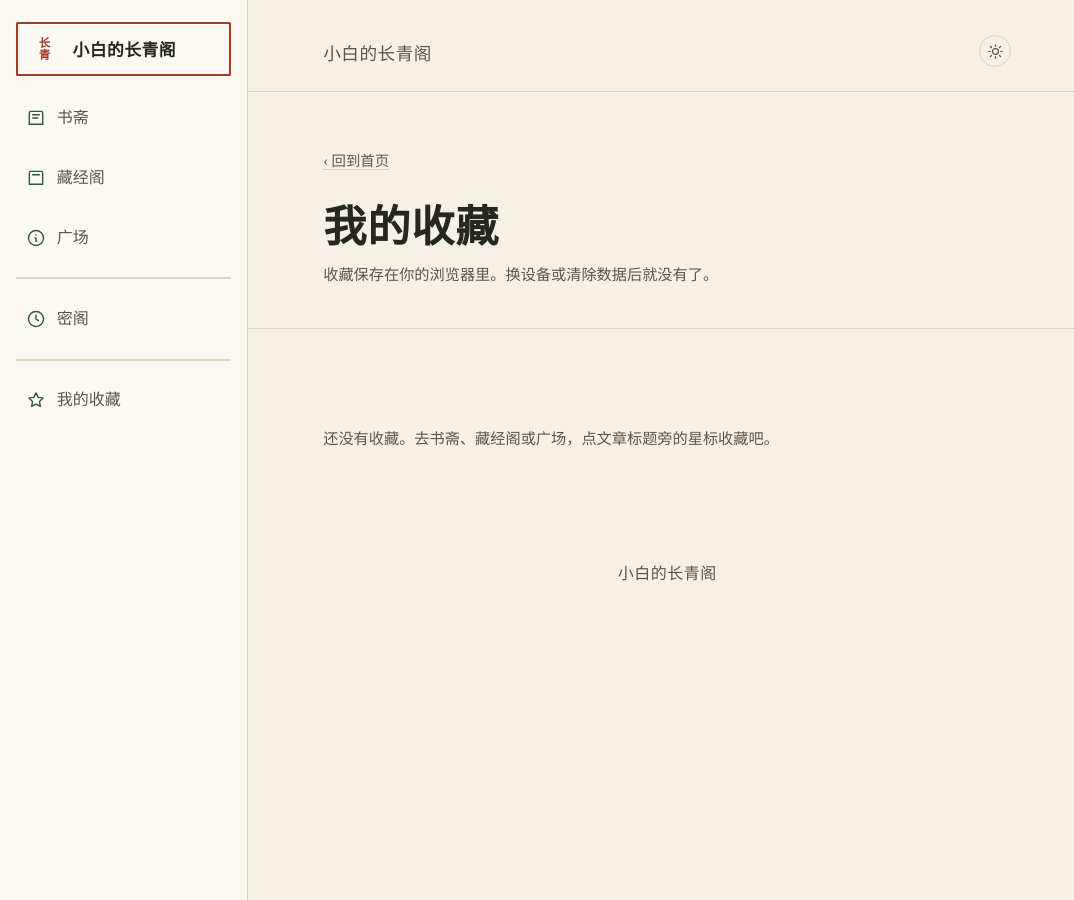
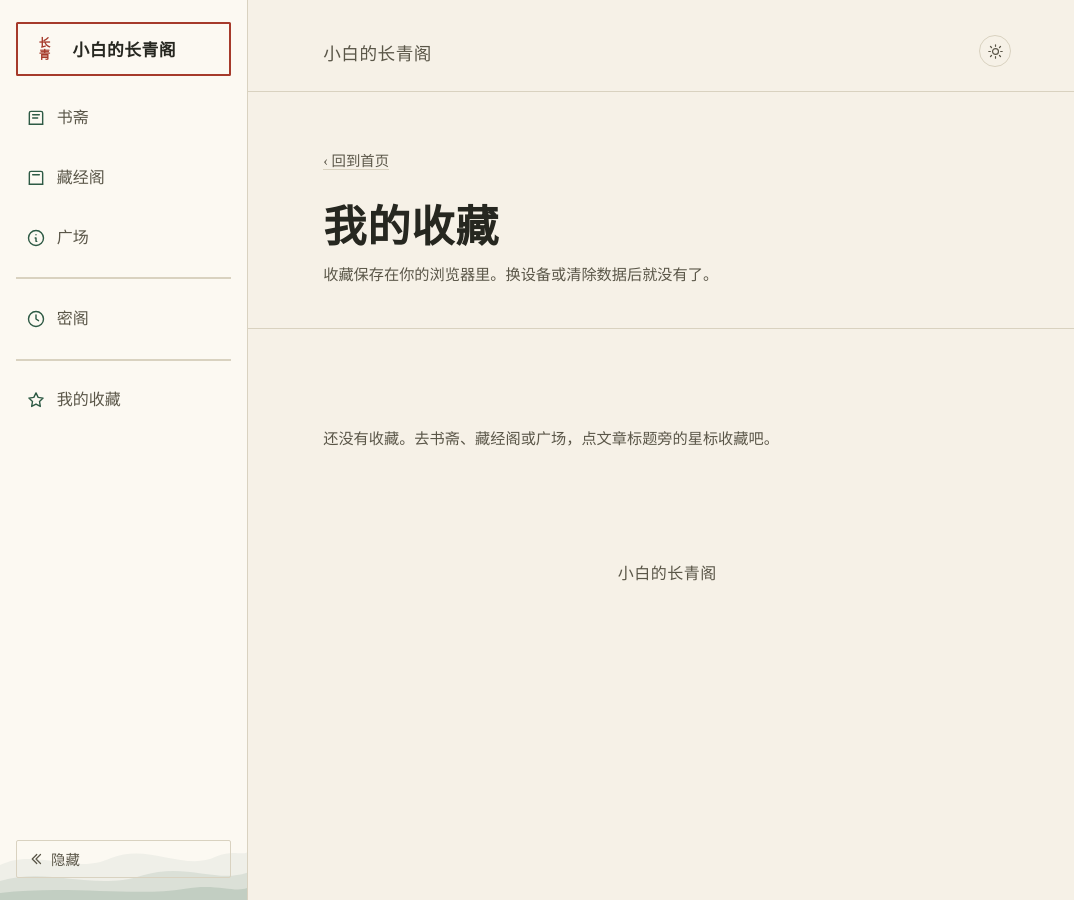
Before and after one commit to 0Iiveira/evergreen, a Jekyll site: the page built from favorites.html, in a window 1280 px wide. Shown: the whole page, without its empty margins (0-1074 px from the left). Built offline with Jekyll 4.4.1, drawn with Linux system fonts in a browser that asks for light colours.

Commit message:
feat: 侧边栏可隐藏(含恢复按钮) + 展开侧边栏底部加淡墨远山

```diff
--- a/_includes/sidebar.html
+++ b/_includes/sidebar.html
@@ -28,28 +28,62 @@
       <span class="si-label">我的收藏</span>
     </a>
   </nav>
+
+  <!-- 底部的淡墨远山（仅展开时显示） -->
+  <svg class="sidebar-mountains" viewBox="0 0 400 160" preserveAspectRatio="none" aria-hidden="true">
+    <path class="mnt mnt-1" d="M0,110 C60,85 120,125 180,100 C240,78 300,120 350,98 C375,88 390,96 400,92 L400,160 L0,160 Z"></path>
+    <path class="mnt mnt-2" d="M0,133 C80,112 150,148 230,125 C300,106 350,136 400,121 L400,160 L0,160 Z"></path>
+    <path class="mnt mnt-3" d="M0,150 C110,138 220,156 300,144 C350,136 380,150 400,143 L400,160 L0,160 Z"></path>
+  </svg>
+
+  <!-- 隐藏侧边栏按钮 -->
+  <button class="sidebar-hide" id="sidebarHide" type="button" aria-label="隐藏侧边栏" title="隐藏侧边栏">
+    <svg viewBox="0 0 24 24" width="18" height="18" fill="none" stroke="currentColor" stroke-width="1.7" stroke-linecap="round" stroke-linejoin="round"><path d="M13 6l-6 6 6 6"/><path d="M18 6l-6 6 6 6"/></svg>
+    <span class="sidebar-hide-label">隐藏</span>
+  </button>
 </aside>
+
+<!-- 侧边栏隐藏后，左边缘的恢复按钮 -->
+<button class="sidebar-reveal" id="sidebarReveal" type="button" aria-label="显示侧边栏" title="显示侧边栏" hidden>
+  <svg viewBox="0 0 24 24" width="18" height="18" fill="none" stroke="currentColor" stroke-width="1.7" stroke-linecap="round" stroke-linejoin="round"><path d="M11 6l6 6-6 6"/><path d="M6 6l6 6-6 6"/></svg>
+</button>
 
 <div class="sidebar-backdrop" id="sidebarBackdrop" hidden></div>
 <script>
 (function () {
   const sidebar = document.getElementById('sidebar');
   const backdrop = document.getElementById('sidebarBackdrop');
+  const seal = document.getElementById('sidebarSeal');
+  const hideBtn = document.getElementById('sidebarHide');
+  const revealBtn = document.getElementById('sidebarReveal');
   let hoverTimer;
 
-  // 悬停展开预览（离开若未完全展开则收起）
-  function hoverOpen() { sidebar.classList.add('hover-open'); }
+  function isHidden() { return document.body.classList.contains('sidebar-hidden'); }
+  function hoverOpen() { if (isHidden()) return; sidebar.classList.add('hover-open'); }
   function collapse() { sidebar.classList.remove('hover-open'); }
-  function fullOpen() { sidebar.classList.add('full-open'); backdrop.hidden = false; seal.setAttribute('aria-expanded', 'true'); }
+  function fullOpen() { if (isHidden()) return; sidebar.classList.add('full-open'); backdrop.hidden = false; seal.setAttribute('aria-expanded', 'true'); }
   function fullClose() { sidebar.classList.remove('full-open'); backdrop.hidden = true; seal.setAttribute('aria-expanded', 'false'); }
 
   sidebar.addEventListener('mouseenter', function () { clearTimeout(hoverTimer); hoverOpen(); });
   sidebar.addEventListener('mouseleave', function () { hoverTimer = setTimeout(collapse, 200); });
 
   // 点击红章 → 完全展开；再点 → 收回
-  const seal = document.getElementById('sidebarSeal');
   seal.addEventListener('click', function () {
     sidebar.classList.contains('full-open') ? fullClose() : fullOpen();
+  });
+
+  // 隐藏侧边栏
+  hideBtn.addEventListener('click', function () {
+    sidebar.classList.remove('full-open', 'hover-open');
+    collapse();
+    document.body.classList.add('sidebar-hidden');
+    backdrop.hidden = true;
+    revealBtn.hidden = false;
+  });
+  // 恢复
+  revealBtn.addEventListener('click', function () {
+    document.body.classList.remove('sidebar-hidden');
+    revealBtn.hidden = true;
   });
 
   backdrop.addEventListener('click', fullClose);
--- a/styles.css
+++ b/styles.css
@@ -256,8 +256,11 @@ html[data-theme="dark"] .theme-toggle .icon-moon{display:inline}
   background:var(--paper-raise);border-right:1px solid var(--line);
   display:flex;flex-direction:column;align-items:center;
   padding:.9rem .3rem;overflow-x:hidden;overflow-y:auto;
-  transition:width .28s ease;
+  transition:width .28s ease,transform .28s ease;
 }
+/* 完全隐藏侧边栏 */
+body.sidebar-hidden{padding-left:0}
+body.sidebar-hidden .sidebar{transform:translateX(-100%)}
 .sidebar-seal{
   display:flex;align-items:center;gap:.7rem;width:2.3rem;height:2.3rem;
   justify-content:center;border:2px solid var(--vermilion);border-radius:1.5px;
@@ -283,6 +286,42 @@ html[data-theme="dark"] .theme-toggle .icon-moon{display:inline}
 }
 .sidebar.hover-open .sidebar-divider,.sidebar.full-open .sidebar-divider{width:100%}
 
+/* 隐藏侧边栏按钮 */
+.sidebar-hide{
+  position:relative;z-index:2;margin-top:auto;
+  display:flex;align-items:center;justify-content:center;gap:.4rem;
+  width:2.3rem;height:2.3rem;padding:0;flex:0 0 auto;
+  background:transparent;border:1px solid var(--line);border-radius:2px;
+  color:var(--ink-soft);cursor:pointer;overflow:hidden;white-space:nowrap;
+  transition:color .2s ease,border-color .2s ease,width .28s ease;
+}
+.sidebar-hide:hover{color:var(--evergreen);border-color:var(--evergreen)}
+.sidebar-hide-label{display:none;font-size:.9rem}
+.sidebar.hover-open .sidebar-hide,.sidebar.full-open .sidebar-hide{width:100%;height:auto;padding:.45rem .6rem;justify-content:flex-start}
+.sidebar.hover-open .sidebar-hide-label,.sidebar.full-open .sidebar-hide-label{display:block}
+
+/* 侧边栏隐藏后，左边缘的恢复按钮 */
+.sidebar-reveal{
+  position:fixed;left:0;top:50%;transform:translateY(-50%);z-index:39;
+  width:1.25rem;height:3rem;display:flex;align-items:center;justify-content:center;padding:0;
+  background:var(--paper-raise);border:1px solid var(--line);border-left:none;
+  border-radius:0 4px 4px 0;color:var(--ink-soft);cursor:pointer;
+  opacity:.65;transition:opacity .2s ease,color .2s ease;
+}
+.sidebar-reveal:hover{opacity:1;color:var(--evergreen)}
+.sidebar-reveal[hidden]{display:none}
+
+/* 展开侧边栏底部的淡墨远山 */
+.sidebar-mountains{
+  position:absolute;left:0;right:0;bottom:0;width:100%;height:7rem;
+  pointer-events:none;display:none;z-index:0;
+}
+.sidebar.hover-open .sidebar-mountains,.sidebar.full-open .sidebar-mountains{display:block}
+.sidebar-mountains .mnt{fill:var(--evergreen)}
+.sidebar-mountains .mnt-1{opacity:.06}
+.sidebar-mountains .mnt-2{opacity:.10}
+.sidebar-mountains .mnt-3{opacity:.14}
+
 /* 悬停展开：整条变宽、显示文字 */
 .sidebar.hover-open,.sidebar.full-open{width:15.5rem;align-items:stretch;padding:1.4rem 1rem}
 .sidebar.hover-open .sidebar-seal,.sidebar.full-open .sidebar-seal{width:100%;height:auto;justify-content:flex-start;padding:.5rem .6rem}
```
